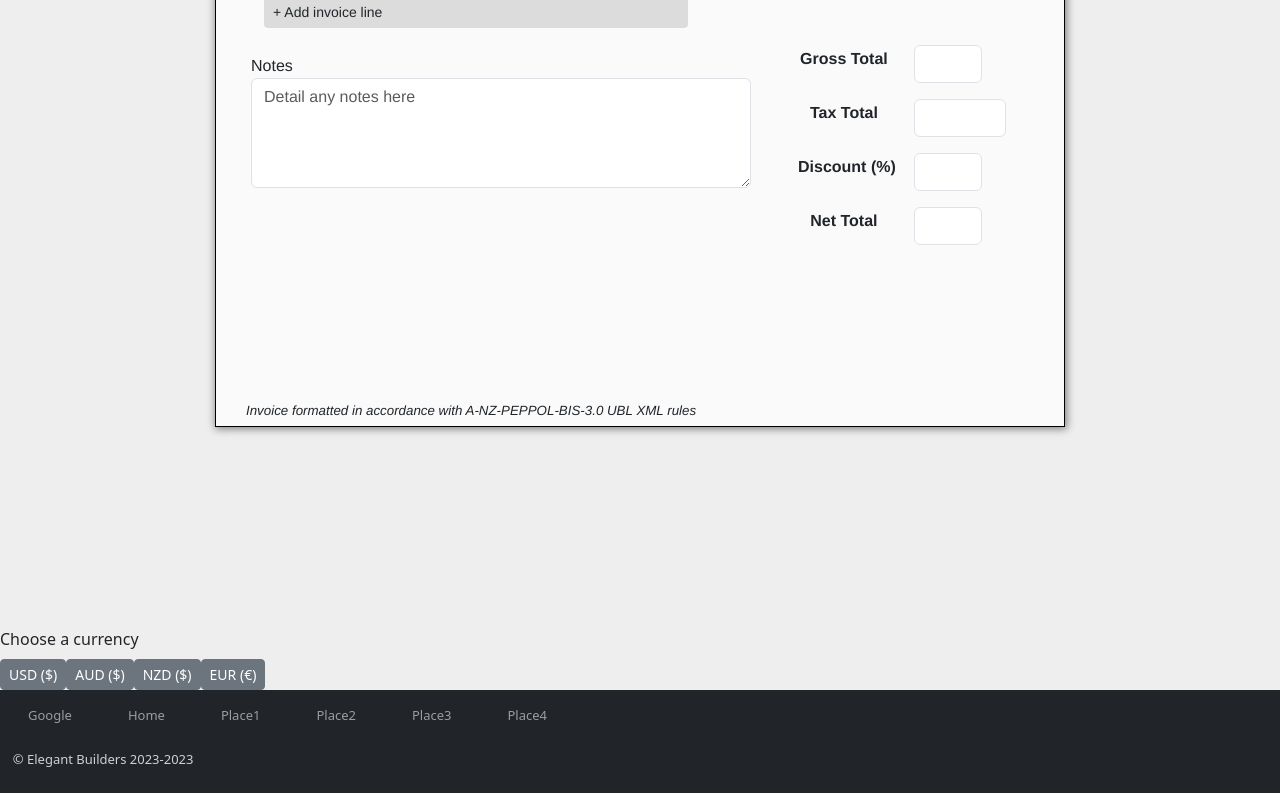
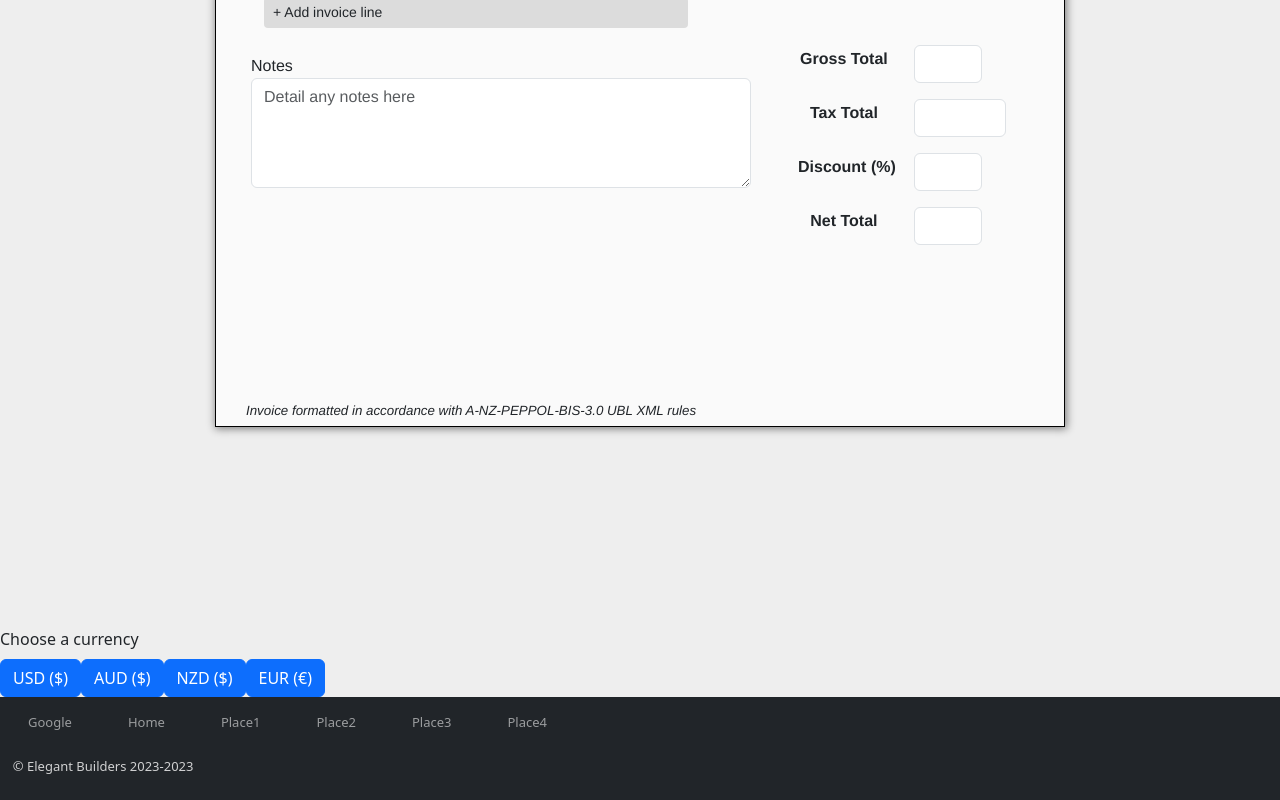
Before and after one commit to MysticalFire1315/SENG2021-frontend, a React (Vite) app: page / in a window 1280 px wide. Shown: the part 3113-3913 px from the top of the page. Built offline with nearby package versions, Linux system fonts and the light colour scheme.

Commit message:
worked on currenyc

```diff
--- a/src/components/MainComponent/Currency/Currency.jsx
+++ b/src/components/MainComponent/Currency/Currency.jsx
@@ -6,10 +6,10 @@ const Currency = () => {
             <div id="currency-box">
                 <label class="form-label">Choose a currency</label>
                 <div class="d-grid gap-2 d-md-block">
-                    <button type="button" class="btn btn-secondary btn-sm">USD ($)</button>
-                    <button type="button" class="btn btn-secondary btn-sm">AUD ($)</button>
-                    <button type="button" class="btn btn-secondary btn-sm">NZD ($)</button>
-                    <button type="button" class="btn btn-secondary btn-sm">EUR (&euro;)</button>
+                    <button type="button" class="btn btn-primary">USD ($)</button>
+                    <button type="button" class="btn btn-primary">AUD ($)</button>
+                    <button type="button" class="btn btn-primary">NZD ($)</button>
+                    <button type="button" class="btn btn-primary">EUR (&euro;)</button>
                 </div>
             </div>
         </>
```
